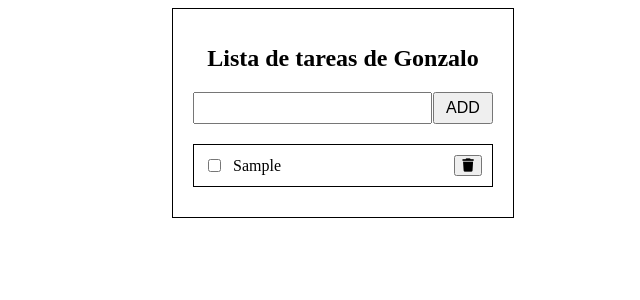
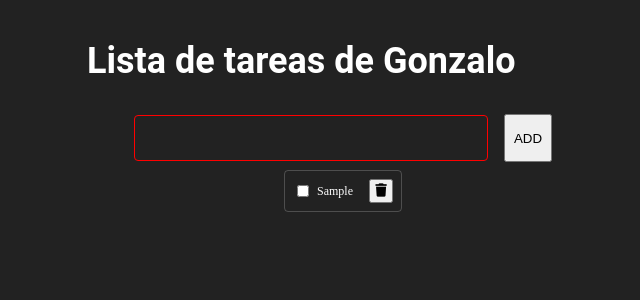
Before and after one commit to gonzaloLT/task-list-programacion-web, a React (Vite) app: page / in a window 1280 px wide. Both pictures are taken after typing "Sample" into the empty fields and a click on the button "ADD". Shown: the top 300 px of the page, without its empty margins (297-937 px from the left). Built offline with nearby package versions, Linux system fonts and the light colour scheme.

Commit message:
Agregando primera parte de estilos

```diff
--- a/package.json
+++ b/package.json
@@ -23,6 +23,7 @@
     "eslint-plugin-react-hooks": "^5.1.0-rc.0",
     "eslint-plugin-react-refresh": "^0.4.9",
     "globals": "^15.9.0",
+    "sass": "^1.78.0",
     "vite": "^5.4.1"
   }
 }
--- a/src/App.jsx
+++ b/src/App.jsx
@@ -1,4 +1,4 @@
-import './styles/App.css';
+import './styles/App.scss';
 import TaskView from './views/TaskView';
 
 function App() {
--- a/src/components/Form/index.jsx
+++ b/src/components/Form/index.jsx
@@ -19,7 +19,7 @@ function Form({ tasks, setTasks }) {
     };
 
     return (
-        <form action="" className="input-task" onSubmit={handleSubmit}>
+        <form action="" className="form" onSubmit={handleSubmit}>
             <input
                 type="text"
                 className="input-task-text"
--- a/src/components/TaskItem/index.jsx
+++ b/src/components/TaskItem/index.jsx
@@ -4,14 +4,15 @@ function TaskItem({ task, toggleTask, handleDelete }) {
     const { name, completed } = task;
 
     return (
-        <li className={task.completed ? "task-completed" : ""}>
+        <li className={`task ${completed ? "completed" : ""}`}>
             <input
+                className="checkbox"
                 type="checkbox"
                 checked={completed}
                 onChange={() => toggleTask(task)}
             />
-            <span>{name}</span>
-            <button onClick={() => handleDelete(task)}>
+            <span className="text-task">{name}</span>
+            <button onClick={() => handleDelete(task)} className="delete-task">
                 <i className="fa-solid fa-trash"></i>
             </button>
         </li>
--- a/src/components/TaskList/index.jsx
+++ b/src/components/TaskList/index.jsx
@@ -18,7 +18,7 @@ function TaskList({ tasks, setTasks }) {
 
     return sortedTasks.length > 0 ? (
         <>
-            <div className="task">
+            <div className="task-container">
                 {sortedTasks.map((task) => (
                     <TaskItem
                         key={task.id}
--- a/src/components/title/index.jsx
+++ b/src/components/title/index.jsx
@@ -2,7 +2,7 @@ import React from 'react'
 
 function Title({title}) {
   return (
-    <h1>{title}</h1>
+    <h1 className='title'>{title}</h1>
   )
 }
 
--- /dev/null
+++ b/src/styles/App.scss
@@ -0,0 +1,111 @@
+$grid-unit: 8px;
+$grid-width: 1px;
+$grid-radius: 4px;
+
+$font-family: Roboto, sans-serif;
+
+$negro: rgba(34,34,34,1);
+$blanco: rgba(255,255,255,1);
+$blanco20: rgba(255,255,255,0.5);
+$blanco50: rgba(255,255,255,0.2);
+
+body{
+    background-color: $negro;
+}
+
+.container{
+    display: flex;
+    flex-direction: column;
+    justify-content: flex-start;
+    align-items: center;
+    padding: $grid-unit;
+    max-width: 512px;
+    margin: auto;
+}
+
+.title{
+    font-family: $font-family;
+    font-size: 36px;
+    color: $blanco;
+    width: 100%;
+    margin-bottom: $grid-unit * 3;
+}
+
+.form{
+    display: flex;
+    align-items: center;
+    padding: $grid-unit;
+    gap: $grid-unit;
+
+    .input-task-text{
+        flex-grow: 1;
+        font-family: $font-family;
+        font-size: 24px;
+        padding: $grid-unit;
+        background: transparent;
+        border: 1px solid red;
+        border-radius: $grid-radius;
+        color: $blanco50;
+    }
+
+    .input-task-button{
+        width: 48px;
+        height: 48px;
+        padding: $grid-unit;
+        display: flex;
+        align-items: center;
+        justify-content: center;
+        margin-left: $grid-unit;
+        box-sizing: border-box;
+    }
+}
+
+.task{
+    display: flex;
+    align-items: center;
+    justify-content: space-between;
+    width: 100%;
+    padding: $grid-unit;
+    margin-bottom: $grid-unit;
+    border-radius: $grid-radius;
+    border: 1px solid $blanco50;
+    box-sizing: border-box;
+
+    &.completed {
+        .text-task {
+          text-decoration: line-through; // Tachado
+          opacity: 0.6; // Opcional, para reducir la visibilidad
+        }
+      }
+
+
+    .checkbox{
+        width: $grid-radius * 3;
+        height: $grid-radius * 3;
+        margin-right: $grid-unit;
+        border: 2px solid $blanco;
+        display: flex;
+        align-items: center;
+        justify-content: center;
+    }
+
+    .text-task{
+        flex-grow: 1;
+        font-size: $grid-radius * 3;
+        margin-right: $grid-unit;
+        color: $blanco;
+        text-align: left;
+
+    }
+
+    .delete-task{
+        width: $grid-radius * 6;
+        height: $grid-radius * 6;
+        padding: $grid-unit;
+        display: flex;
+        align-items: center;
+        justify-content: center;
+        margin-left: $grid-unit;
+        box-sizing: border-box;
+    }
+}
```
Also changed, not shown: 1 other file (tests, documents, lock files or other folders).
